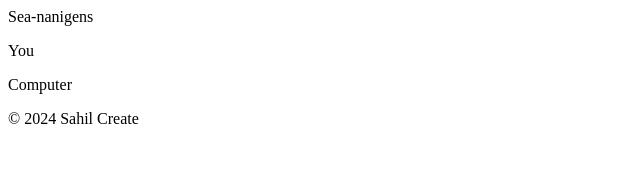
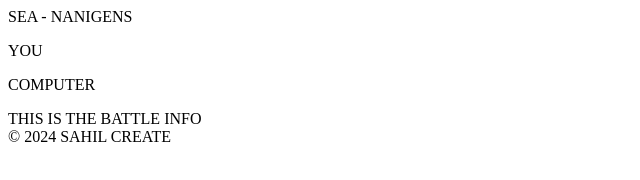
Before and after one commit to Sahilcreate/Battleship, a website built with webpack: page src/index.html in a window 1280 px wide. Shown: the whole page, without its empty margins (0-640 px from the left). Built offline with nearby package versions, Linux system fonts and the light colour scheme.

Commit message:
typo: change character case

```diff
--- a/src/index.html
+++ b/src/index.html
@@ -6,20 +6,22 @@
     <title>Sahil's BattleShip</title>
 </head>
 <body>
-    <header>Sea-nanigens</header>
+    <header>SEA - NANIGENS</header>
     <main>
         <div class="boards">
             <div class="player">
-                <p>You</p>
+                <p>YOU</p>
                 <div class="player-container"></div>
             </div>
             <div class="computer">
-                <p>Computer</p>
+                <p>COMPUTER</p>
                 <div class="computer-container"></div>
             </div>
         </div>
-        <div class="info"></div>
+        <div class="info">
+            <div class="battle-info">THIS IS THE BATTLE INFO</div>
+        </div>
     </main>
-    <footer>© 2024 Sahil Create</footer>
+    <footer>© 2024 SAHIL CREATE</footer>
 </body>
 </html>
```
